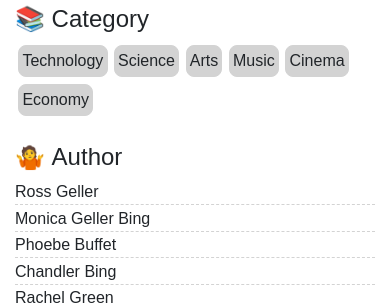
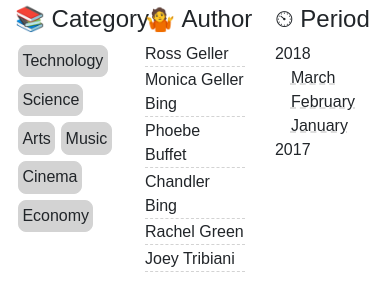
Before and after one commit to Itera/blogging-platform-frontend, a plain HTML site: page src/index.html in a window 390 px wide. Shown: the part 83-390 px from the top of the page. Drawn offline with nearby package versions, Linux system fonts and the light colour scheme.

Commit message:
Optimize UI for mobile devices

```diff
--- a/src/components/main.js
+++ b/src/components/main.js
@@ -2,10 +2,10 @@ const main = `
     <div class="main container">
         <div class="title">${title}</div>
         <div class="page row">
-            <div class="menu col-sm">
+            <div class="menu col-sm-3 col-12">
                 ${menu}
             </div>
-            <div class="posts-list col-9">
+            <div class="posts-list col-sm-9 col-12">
                 ${postsList}
             </div>
         </div>
--- a/src/components/menu.js
+++ b/src/components/menu.js
@@ -25,9 +25,9 @@ function createPeriod(periods) {
 }
 
 const menu = `
-    <ul>
-        <li>${createCategories(categories)}</li>
-        <li>${createAuthors(authors)}</li>
-        <li>${createPeriod(period)}</li>
+    <ul class="row">
+        <li class="col-4 col-sm-12">${createCategories(categories)}</li>
+        <li class="col-4 col-sm-12">${createAuthors(authors)}</li>
+        <li class="col-4 col-sm-12">${createPeriod(period)}</li>
     </ul>
 `;
--- a/src/styles/menu.css
+++ b/src/styles/menu.css
@@ -9,6 +9,7 @@
 
 .menu ul li > div {
     margin-bottom: 1.5em;
+    width: 100%;
 }
 
 .menu ul li .authors .author {
```
